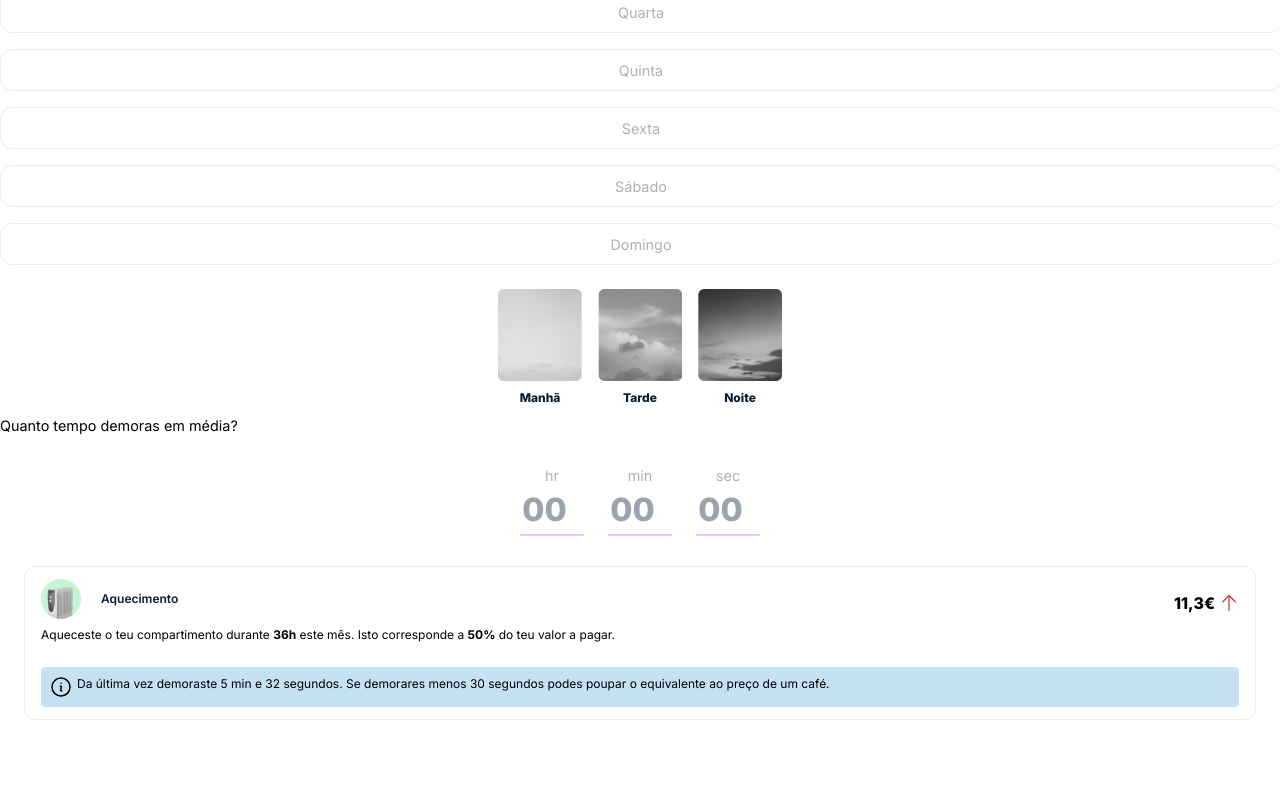
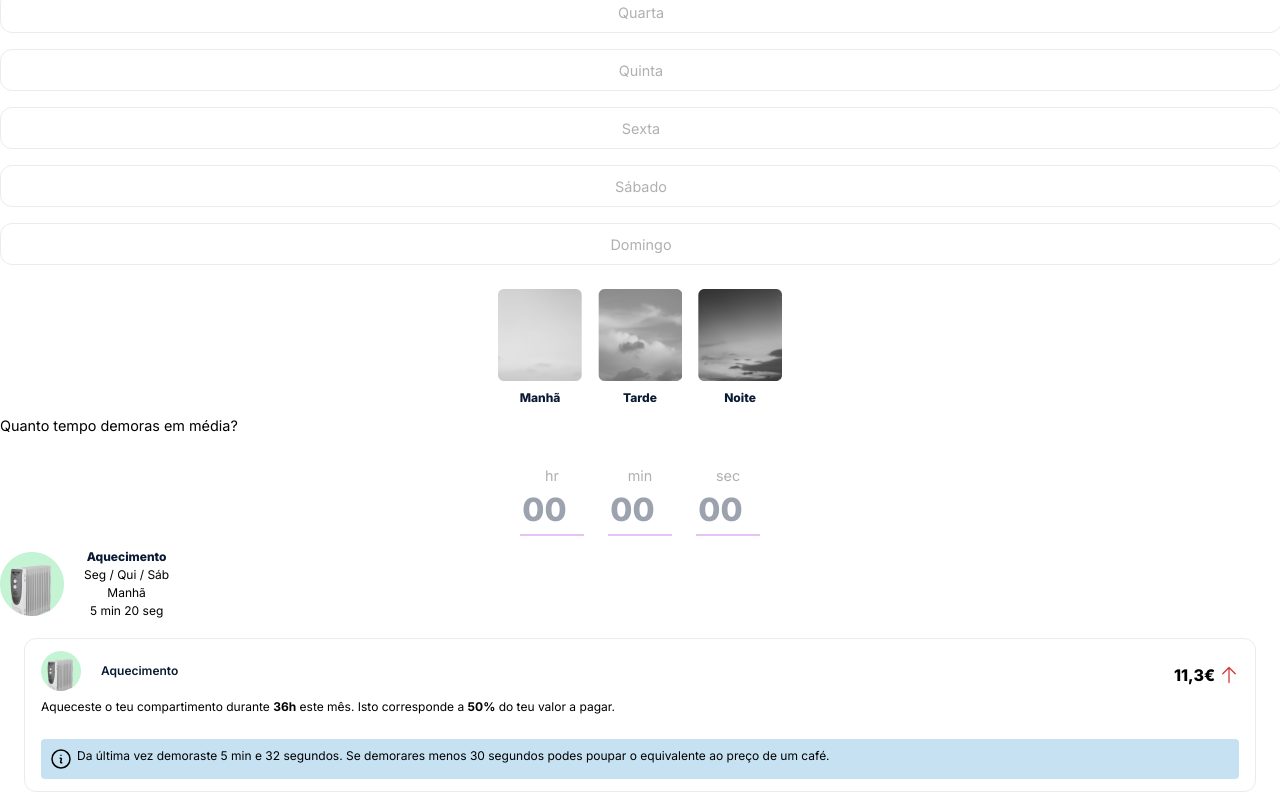
Before and after one commit to almt00/savee, a Next.js app: page /Testing in a window 1280 px wide. Shown: the part 1599-2409 px from the top of the page. Before the commit the page ends 2337 px from the top, so only its background shows below. Built offline with nearby package versions, Linux system fonts and the light colour scheme.

Commit message:
[Design system] Rotina summary Fixes #50

```diff
--- /dev/null
+++ b/components/routines/Summary.js
@@ -0,0 +1,41 @@
+import { styled } from "@stitches/react";
+import React from "react";
+
+export default function Summary(props) {
+  return (
+    <TaskContainer>
+      <TaskImage src={"/img/heating@2x.png"} alt="Aquecimento" />
+      <div>
+        <TaskTitle>Aquecimento</TaskTitle>
+        <p>Seg / Qui / Sáb </p>
+        <p>Manhã </p>
+        <p>5 min 20 seg </p>
+      </div>
+    </TaskContainer>
+  );
+}
+const TaskContainer = styled("div", {
+  textAlign: "center",
+  display: "flex",
+  flexDirection: "row",
+  gap: "20px",
+  alignItems: "center",
+  padding: "0",
+  marginBottom: ".5rem",
+  p: {
+    fontSize: "$small",
+  },
+});
+
+const TaskImage = styled("img", {
+  margin: "0 auto",
+  width: "4rem",
+  margin: 0,
+});
+
+const TaskTitle = styled("p", {
+  fontWeight: "$bolder",
+  color: "$black",
+  fontSize: "$small",
+  marginTop: "0",
+});
--- a/pages/Testing.js
+++ b/pages/Testing.js
@@ -9,6 +9,7 @@ import TimePeriodSelector from "../components/routines/TimePeriodSelector";
 import TimeSelector from "../components/routines/TimeSelector";
 import Insight from "../components/elements/Insight";
 import TaskList from "../components/routines/TaskList";
+import Summary from "../components/routines/Summary";
 
 const inter = Inter({ subsets: ["latin"] });
 
@@ -37,6 +38,7 @@ export default function Home() {
       <DaySelector />
       <TimePeriodSelector />
       <TimeSelector/>
+      <Summary/>
       <Insight />
     </>
   );
--- a/styles/globals.css
+++ b/styles/globals.css
@@ -17,6 +17,10 @@
   }
   h4 {
     font-size: 1rem;
+    font-weight: 800;
+  }
+  h5 {
+    font-size: .875rem;
     font-weight: 800;
   }
   p {
```
